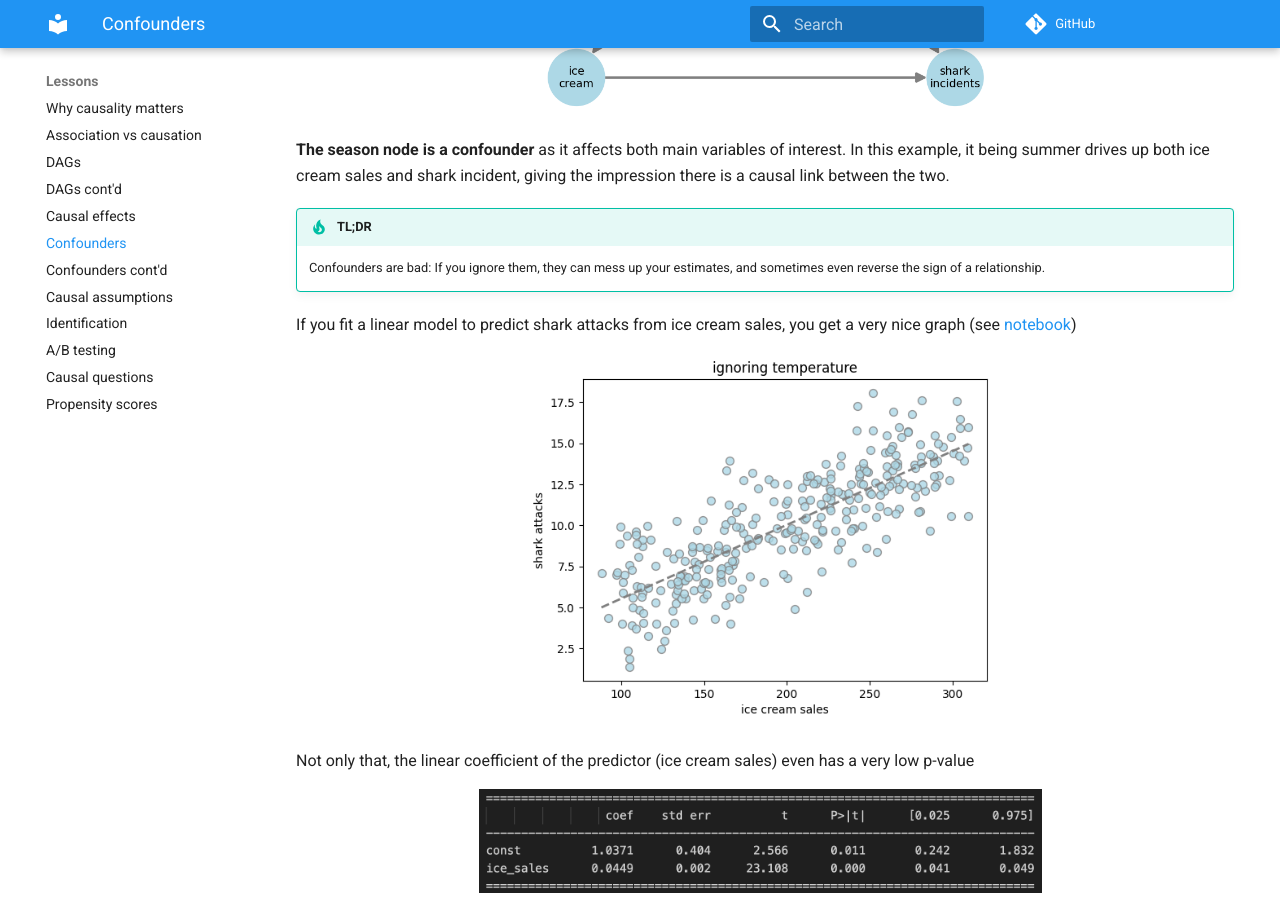
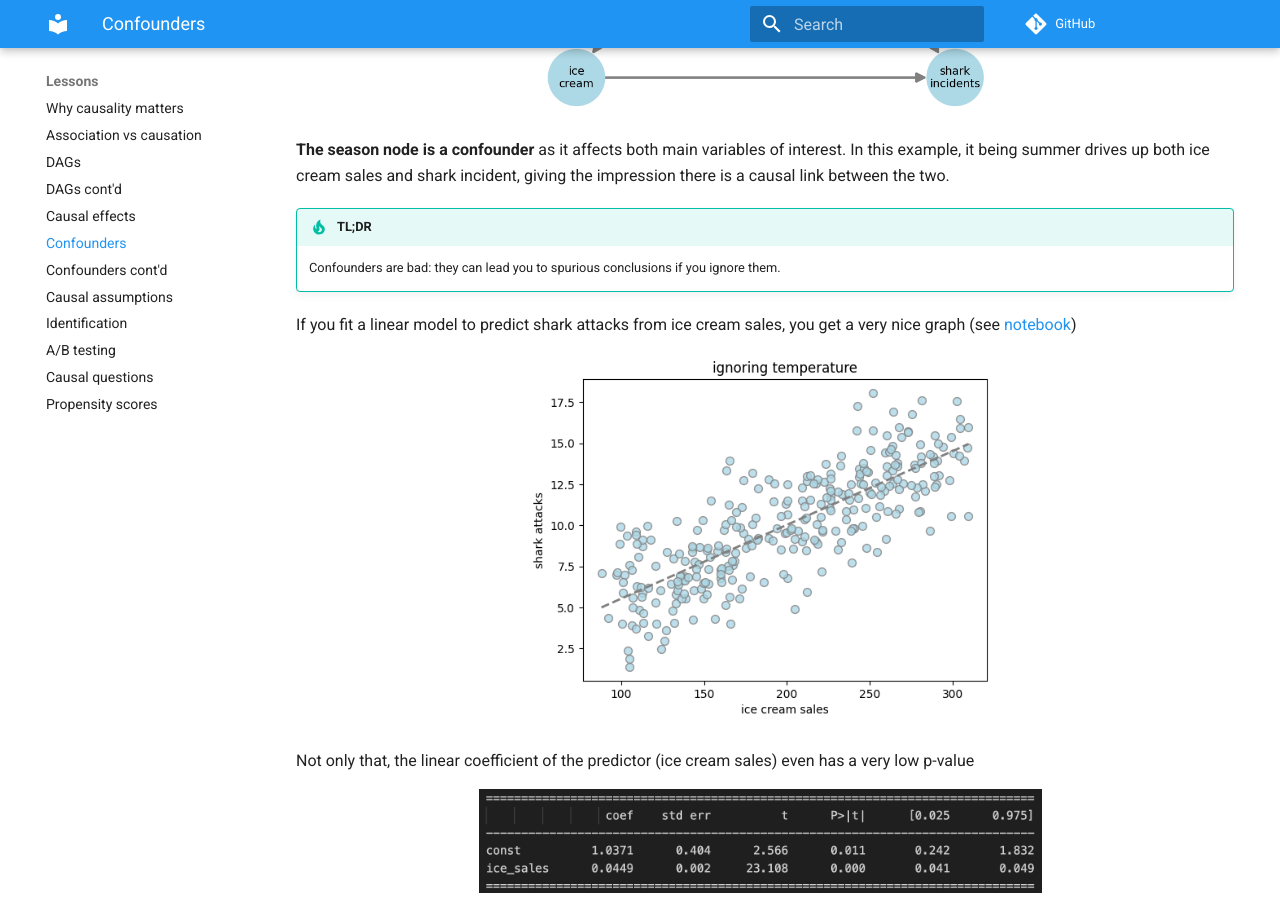
Before and after one commit to emilioMaddalena/causal-inference-studies, an MkDocs documentation site: the page built from material/confounders.md, in a window 1280 px wide and 900 px high, scrolled down 1305 px. Built offline with MkDocs 1.6.1 and Material for MkDocs 9.7.7, drawn with Linux system fonts in a browser that asks for light colours; emoji names are drawn with the system emoji font; comment, search, counter and statistics services are not loaded.

Commit message:
Refine TL;DR

```diff
--- a/material/confounders.md
+++ b/material/confounders.md
@@ -25,7 +25,7 @@ But perhaps the one below, with season influencing both blue variables, would be
 **The season node is a confounder** as it affects both main variables of interest. In this example, it being summer drives up both ice cream sales and shark incident, giving the impression there is a causal link between the two.
 
 !!! tip "TL;DR"
-    Confounders are bad: If you ignore them, they can mess up your estimates, and sometimes even reverse the sign of a relationship.
+    Confounders are bad: they can lead you to spurious conclusions if you ignore them.
 
 If you fit a linear model to predict shark attacks from ice cream sales, you get a very nice graph (see [notebook](../notebooks/sharks_and_ice_creams.ipynb))
 
```
